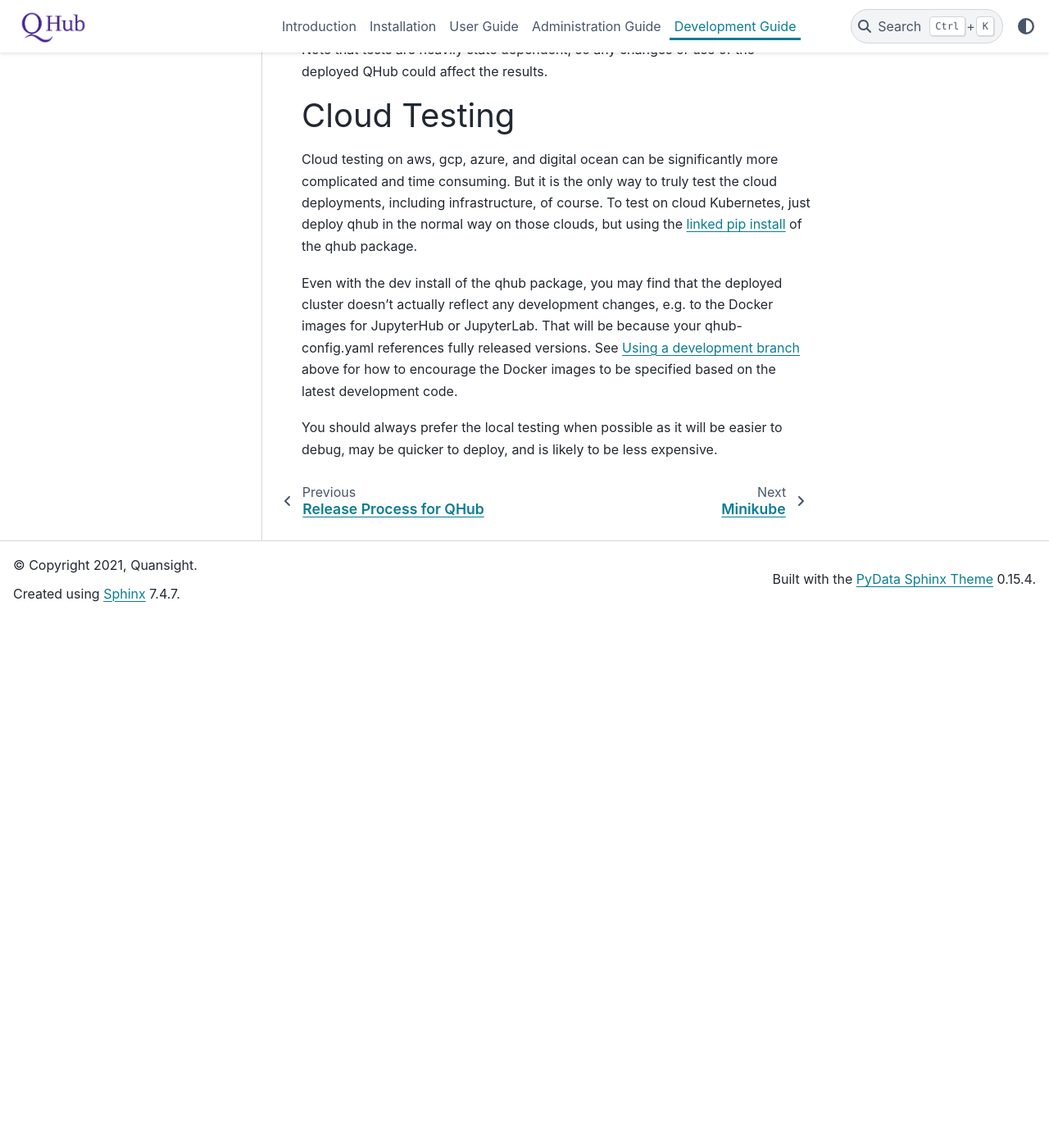
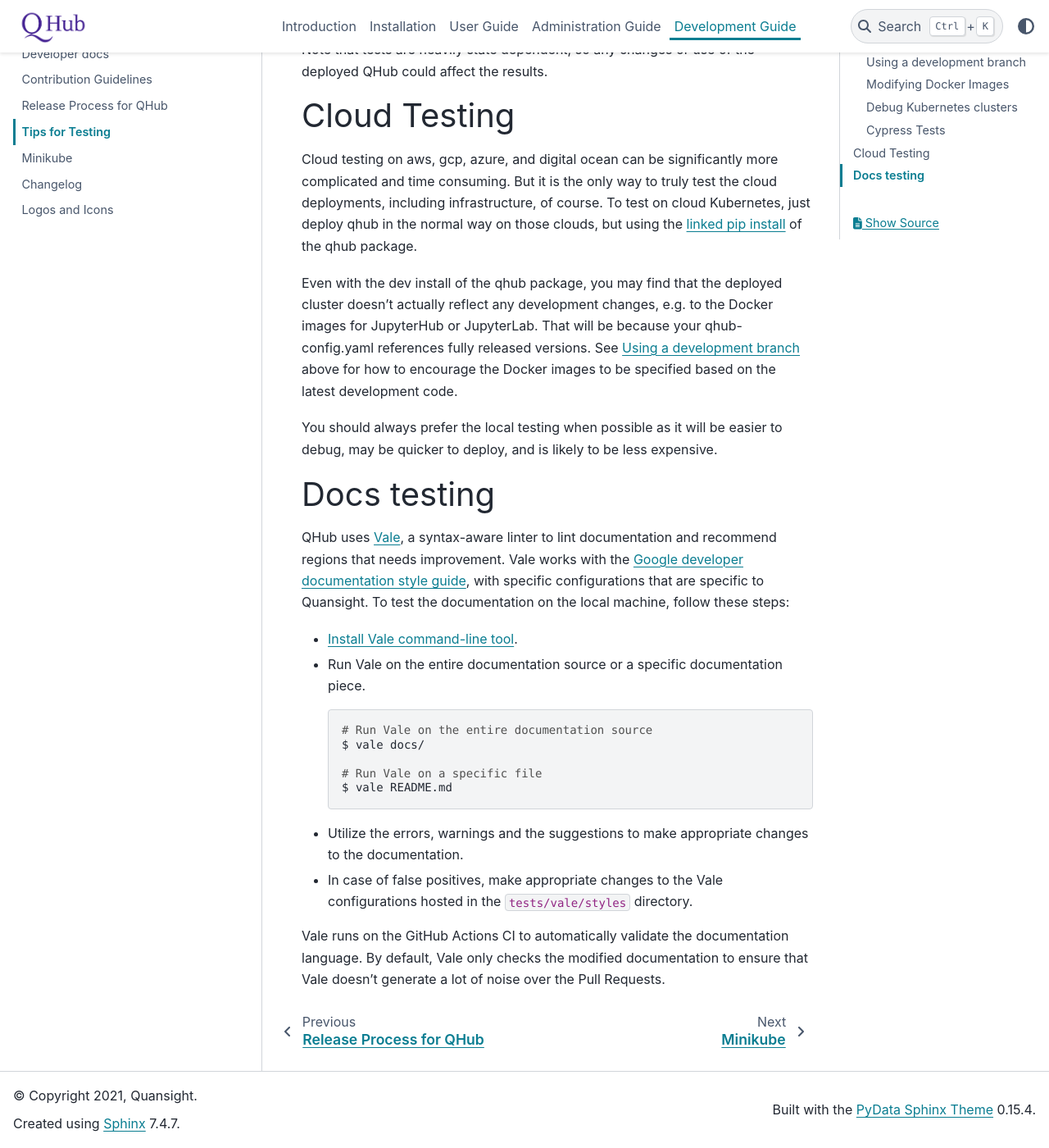
Before and after one commit to nebari-dev/nebari, a Sphinx documentation site: the page built from docs/source/dev_guide/testing.md, in a window 1280 px wide and 1400 px high, scrolled down 2551 px. Shown: the whole window at 82% size. Built offline with Sphinx 7.4.7 and the PyData theme 0.15.4, drawn with Linux system fonts in a browser that asks for light colours; before the commit the page ends 3304 px from its top, so only the background shows below that.

Commit message:
DOCS: Add basic documentation about usage of Vale locally

````diff
--- a/docs/source/dev_guide/testing.md
+++ b/docs/source/dev_guide/testing.md
@@ -107,3 +107,21 @@
 Even with the dev install of the qhub package, you may find that the deployed cluster doesn't actually reflect any development changes, e.g. to the Docker images for JupyterHub or JupyterLab. That will be because your qhub-config.yaml references fully released versions. See [Using a development branch](#using-a-development-branch) above for how to encourage the Docker images to be specified based on the latest development code.
 
 You should always prefer the local testing when possible as it will be easier to debug, may be quicker to deploy, and is likely to be less expensive.
+
+# Docs testing
+
+QHub uses [Vale](https://github.com/errata-ai/vale), a syntax-aware linter to lint documentation and recommend regions that needs improvement. Vale works with the [Google developer documentation style guide](https://developers.google.com/style), with specific configurations that are specific to Quansight. To test the documentation on the local machine, follow these steps:
+
+- [Install Vale command-line tool](https://docs.errata.ai/vale/install).
+- Run Vale on the entire documentation source or a specific documentation piece.
+  ```sh
+  # Run Vale on the entire documentation source
+  $ vale docs/
+
+  # Run Vale on a specific file
+  $ vale README.md
+  ```
+- Utilize the errors, warnings and the suggestions to make appropriate changes to the documentation.
+- In case of false positives, make appropriate changes to the Vale configurations hosted in the `tests/vale/styles` directory.
+
+Vale runs on the GitHub Actions CI to automatically validate the documentation language. By default, Vale only checks the modified documentation to ensure that Vale doesn't generate a lot of noise over the Pull Requests.
````
